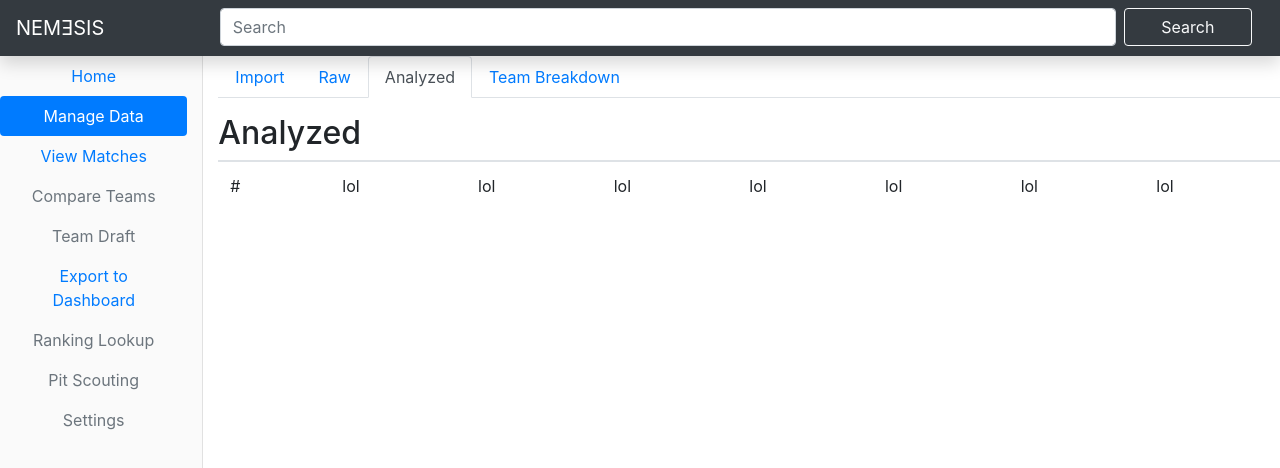
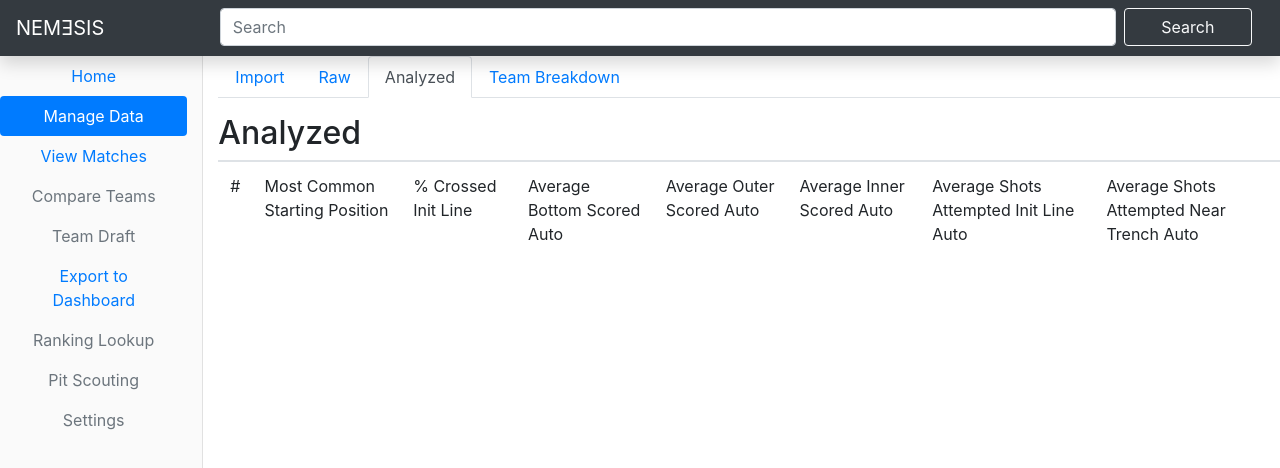
Before and after one commit to codejvn/MasterScout, a React (Create React App) app: page / in a window 1280 px wide. Both pictures are taken after a click on the tab "Analyzed". Shown: the top 468 px of the page. Built offline with nearby package versions, Linux system fonts and the light colour scheme.

Commit message:
automatically add in a dataset for testing

```diff
--- a/src/Components/Layout/ManageDataTabs/Analyzed.js
+++ b/src/Components/Layout/ManageDataTabs/Analyzed.js
@@ -18,13 +18,13 @@ export class AnalyzedRaw extends Component {
               <thead>
                 <tr>
                   <td>#</td>
-                  <td>lol</td>
-                  <td>lol</td>
-                  <td>lol</td>
-                  <td>lol</td>
-                  <td>lol</td>
-                  <td>lol</td>
-                  <td>lol</td>
+                  <td>Most Common Starting Position</td>
+                  <td>% Crossed Init Line</td>
+                  <td>Average Bottom Scored Auto</td>
+                  <td>Average Outer Scored Auto</td>
+                  <td>Average Inner Scored Auto</td>
+                  <td>Average Shots Attempted Init Line Auto</td>
+                  <td>Average Shots Attempted Near Trench Auto</td>
                 </tr>
               </thead>
               <tbody>
--- a/src/Components/Layout/ManageDataTabs/Import.js
+++ b/src/Components/Layout/ManageDataTabs/Import.js
@@ -10,6 +10,48 @@ import { InputBar } from "./InputBar";
 import { clearData } from "../../../Actions/clearData";
 import { appendMatchData } from "../../../Actions/appendMatchData";
 export class ImportRaw extends Component {
+  componentWillMount() {
+    this.props.appendMatchData([
+      {
+        data: {
+          auto: [
+            { id: 0, value: "C" },
+            { id: 1, value: true },
+            { id: 2, value: 3 },
+            { id: 3, value: 1 },
+            { id: 4, value: 2 },
+            { id: 5, value: 5 },
+            { id: 6, value: 0 },
+          ],
+          teleop: [
+            { id: 0, value: 3 },
+            { id: 1, value: 1 },
+            { id: 2, value: 2 },
+            { id: 3, value: 3 },
+            { id: 4, value: 2 },
+            { id: 5, value: false },
+            { id: 6, value: false },
+            { id: 7, value: 3 },
+            { id: 8, value: 2 },
+            { id: 9, value: 2 },
+            { id: 10, value: 4 },
+            { id: 11, value: 4 },
+          ],
+          endgame: [
+            { id: 12, value: true },
+            { id: 13, value: true },
+            { id: 14, value: "C" },
+            { id: 15, value: false },
+            { entryName: "timeleft", id: 16, value: "12" },
+          ],
+        },
+        comment: "this is a really cool robot!!",
+        matchNum: "6",
+        teamNum: "2590",
+        scout: "Abhik",
+      },
+    ]);
+  }
   state = {
     showSuccess: false,
     showFail: false,
--- a/src/Components/Layout/ManageDataTabs/InputBar.js
+++ b/src/Components/Layout/ManageDataTabs/InputBar.js
@@ -7,6 +7,7 @@ import FormGroup from "react-bootstrap/FormGroup";
 import { connect } from "react-redux";
 import { addData } from "../../../Actions/addData";
 export class InputBarRaw extends Component {
+  componentWillMount() {}
   submitHandle = (e) => {
     console.log("SUBMITTING");
     e.preventDefault();
```
